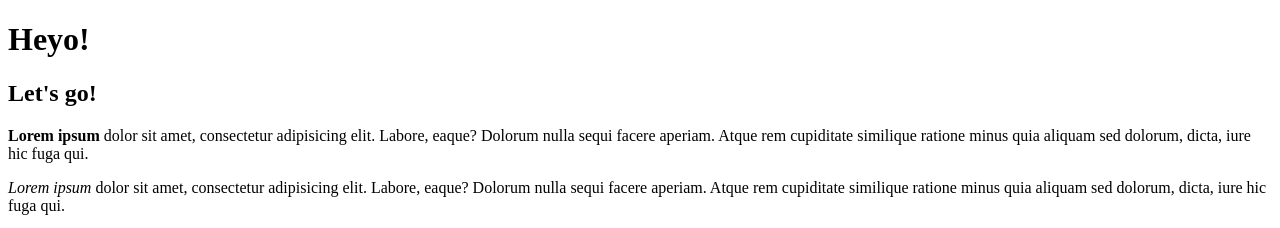
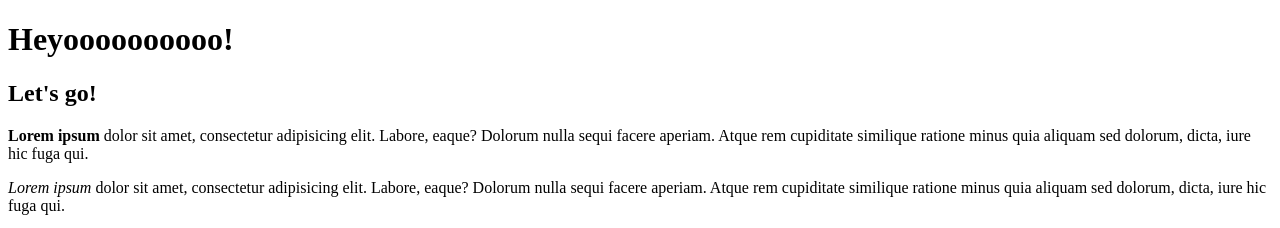
Before and after one commit to TheRockonVHS/background-generator, a plain HTML site: page index.html in a window 1280 px wide. Shown: the top 228 px of the page. Drawn offline with Linux system fonts and the light colour scheme.

Commit message:
changing text

```diff
--- a/index.html
+++ b/index.html
@@ -4,7 +4,7 @@
         <title></title>
     </head>
     <body>
-        <h1>Heyo!</h1>
+        <h1>Heyoooooooooo!</h1>
         <h2>Let's go!</h2>
         <p><strong>Lorem ipsum</strong> dolor sit amet, consectetur adipisicing elit. Labore, eaque? Dolorum nulla sequi facere aperiam. Atque rem cupiditate similique ratione minus quia aliquam sed dolorum, dicta, iure hic fuga qui.</p>
         <p><em>Lorem ipsum</em> dolor sit amet, consectetur adipisicing elit. Labore, eaque? Dolorum nulla sequi facere aperiam. Atque rem cupiditate similique ratione minus quia aliquam sed dolorum, dicta, iure hic fuga qui.</p>
```
